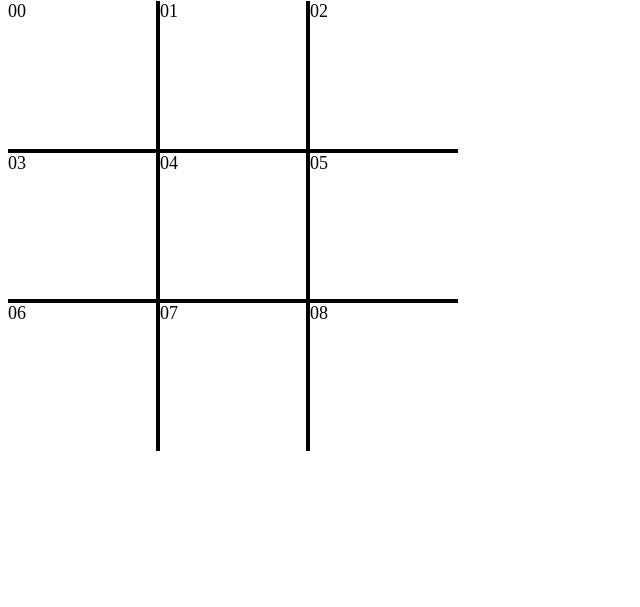
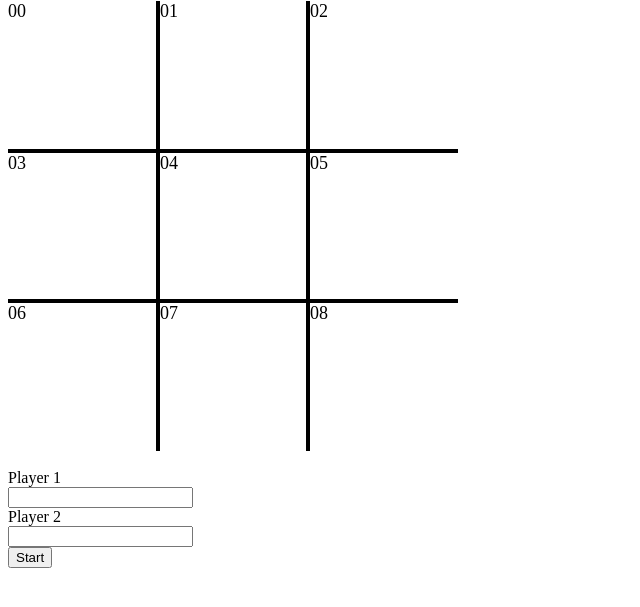
Before and after one commit to herbalmanatee/tic-tac-toe, a plain HTML site: page index.html in a window 1280 px wide. Shown: the part 79-686 px from the top of the page, without its empty margins (0-640 px from the left). Drawn offline with Linux system fonts and the light colour scheme.

Commit message:
added form for player name input

```diff
--- a/index.html
+++ b/index.html
@@ -17,8 +17,21 @@
       <div class="item02 grid-item">06</div>
       <div class="item12 grid-item">07</div>
       <div class="item22 grid-item">08</div>
+    </div><br>
+    <!-- ################################### -->
+
+    <!-- form for user creation -->
+    <div>
+      <form id="users">
+        <label for="player1">Player 1</label><br>
+        <input type="text" id="player1"><br>
+        <label for="player2">Player 2</label><br>
+        <input type="text" id="player2"><br>
+        <input type="button" value="Start">
+      </form>
     </div>
     <!-- ################################### -->
+
     <script type="text/javascript" src="app.js"></script>
     </div>
   </body>
```
